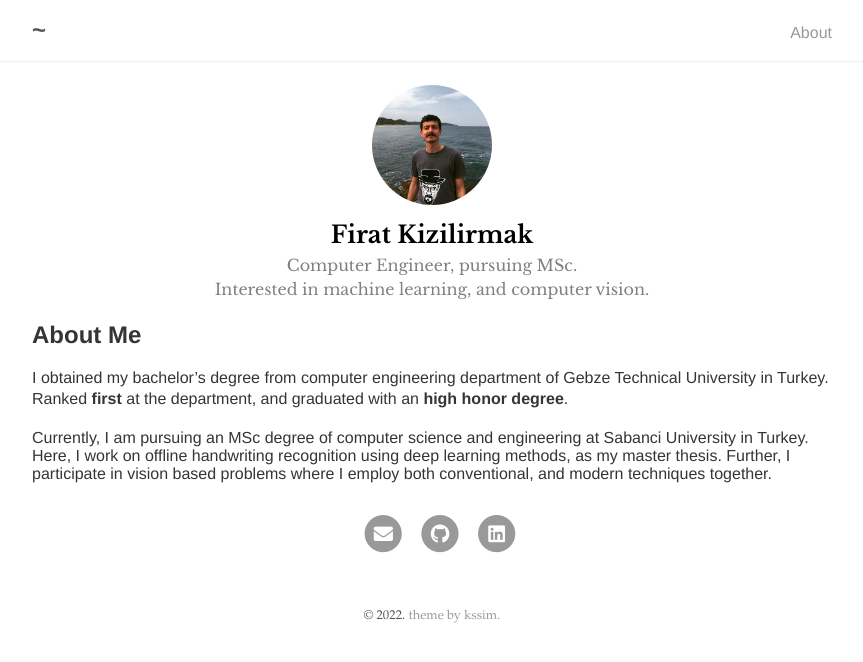
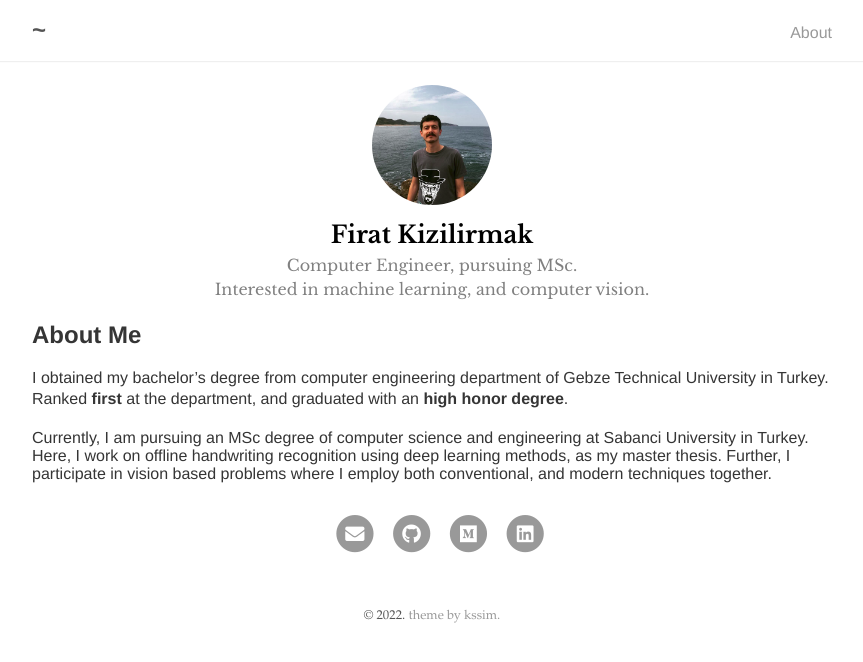
Before and after one commit to firatkizilirmakk/firatkizilirmakk.github.io, a Jekyll site: the page built from docs/index.md, in a window 1280 px wide. Shown: the top 662 px of the page, without its empty margins (208-1071 px from the left). Built offline with Jekyll 4.4.1, drawn with Linux system fonts in a browser that asks for light colours; our own code applies the rules of GitHub Pages for plain Markdown files.

Commit message:
Add medium link

```diff
--- a/docs/_config.yml
+++ b/docs/_config.yml
@@ -15,6 +15,7 @@ author:
 social:
   email: true
   behance:
+  medium: firatkizilirmak
   bitbucket:
   dribbble:
   facebook:
--- a/docs/_includes/icons.html
+++ b/docs/_includes/icons.html
@@ -70,6 +70,17 @@
     <span class="fa-stack fa-lg">
       <i class="fa fa-circle fa-stack-2x"></i>
       <i class="fab fa-github fa-stack-1x fa-inverse"></i>
+    </span>
+  </a>
+</li>
+{% endif %}
+
+{% if site.social.medium %}
+<li>
+  <a href="https://medium.com/@{{ site.social.medium }}" title="{{ site.social.default_txt }} Medium">
+    <span class="fa-stack fa-lg">
+      <i class="fa fa-circle fa-stack-2x"></i>
+      <i class="fab fa-medium fa-stack-1x fa-inverse"></i>
     </span>
   </a>
 </li>
```
Also changed, not shown: 2 other files.
